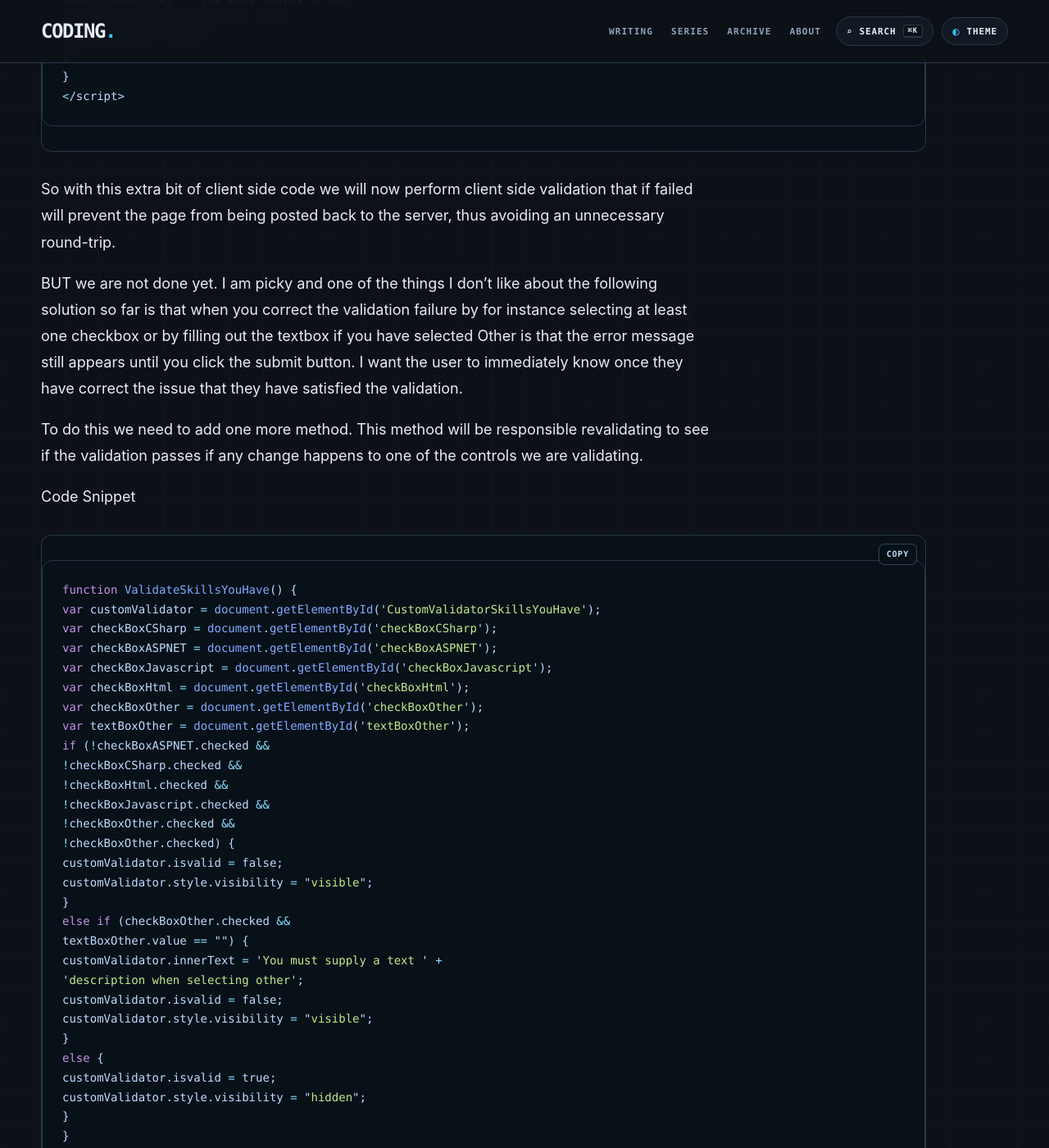
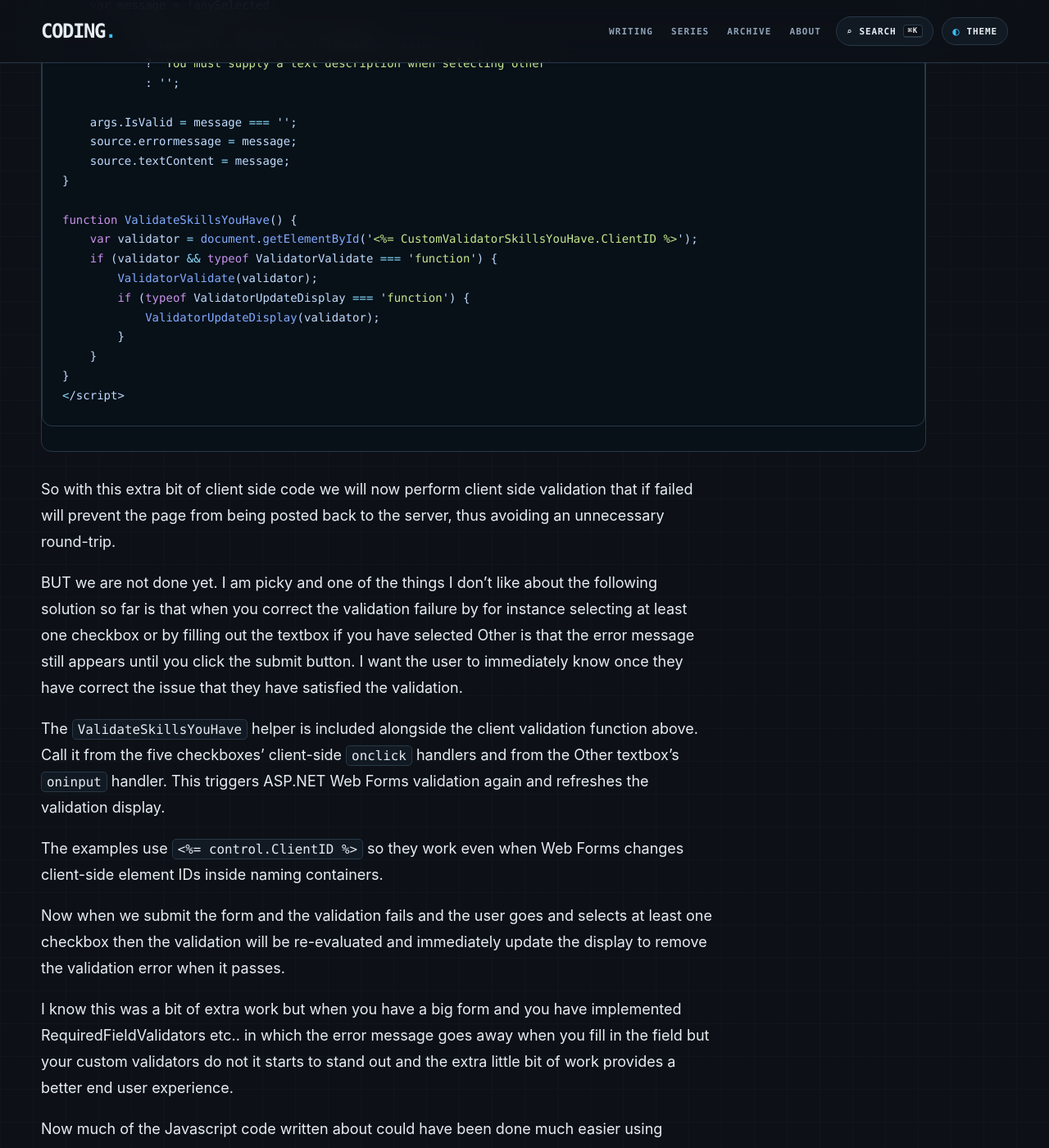
Before and after one commit to infoconex/coding-blog, a Jekyll site: the page built from post/2010/10/11/ASPNET-CustomValidator-that-validates-multiple-controls-using-both-Server-Side-and-Client-Side-scripting/index.md, in a window 1280 px wide and 1400 px high, scrolled down 4752 px. Shown: the whole window at 82% size. Built offline with Jekyll 4.4.1, drawn with Linux system fonts in a browser that asks for light colours; some of the changed text lies outside the part shown.

Commit message:
Correct Web Forms CustomValidator sample and client-side revalidation

````diff
--- a/post/2010/10/11/ASPNET-CustomValidator-that-validates-multiple-controls-using-both-Server-Side-and-Client-Side-scripting/index.md
+++ b/post/2010/10/11/ASPNET-CustomValidator-that-validates-multiple-controls-using-both-Server-Side-and-Client-Side-scripting/index.md
@@ -70,24 +72,26 @@
 
 ```csharp
 protected void CustomValidatorSkillsYouHave_ServerValidate(
-object source, ServerValidateEventArgs args)
+    object source, ServerValidateEventArgs args)
 {
-if (!this.checkBoxASPNET.Checked &&
-!this.checkBoxCSharp.Checked &&
-!this.checkBoxHtml.Checked &&
-!this.checkBoxJavascript.Checked &&
-!this.checkBoxOther.Checked)
-{
-args.IsValid = false;
-}
-else if (this.checkBoxOther.Checked &&
-string.IsNullOrEmpty(this.textBoxOther.Text.Trim()))
-{
-((CustomValidator)source)
-.ErrorMessage = @"You must supply a text
-description when selecting other";
-args.IsValid = false;
-}
+    args.IsValid = checkBoxASPNET.Checked ||
+                   checkBoxCSharp.Checked ||
+                   checkBoxHtml.Checked ||
+                   checkBoxJavascript.Checked ||
+                   checkBoxOther.Checked;
+
+    if (!args.IsValid)
+    {
+        ((CustomValidator)source).ErrorMessage =
+            "You must select at least one skill";
+    }
+    else if (checkBoxOther.Checked &&
+             string.IsNullOrEmpty(textBoxOther.Text.Trim()))
+    {
+        args.IsValid = false;
+        ((CustomValidator)source).ErrorMessage =
+            "You must supply a text description when selecting other";
+    }
 }
 ```
 
@@ -95,32 +99,42 @@
 
 However the above only happens when posted back to the server. We also want to provide some client side validation in order to prevent a post back to the server if the same type of validation fails on the client side.
 
-To do this we specify the **ClientValidationFunction** property on the CustomValidator to point to our JavaScript function to perform the client side validation. In this case I created a JavaScript function called **IsSkillsYouHaveValid** as shown below.
+To do this we specify the **ClientValidationFunction** property on the CustomValidator to point to our JavaScript function to perform the client side validation. The ASPX snippet above includes this attribute and `ValidateEmptyText`. In this case I created a JavaScript function called **IsSkillsYouHaveValid** as shown below.
 
 Code Snippet
 
 ```javascript
 <script type="text/javascript">
 function IsSkillsYouHaveValid(source, args) {
-var checkBoxCSharp = document.getElementById('checkBoxCSharp');
-var checkBoxASPNET = document.getElementById('checkBoxASPNET');
-var checkBoxJavascript = document.getElementById('checkBoxJavascript');
-var checkBoxHtml = document.getElementById('checkBoxHtml');
-var checkBoxOther = document.getElementById('checkBoxOther');
-var textBoxOther = document.getElementById('textBoxOther');
-if (!checkBoxASPNET.checked &&
-!checkBoxCSharp.checked &&
-!checkBoxHtml.checked &&
-!checkBoxJavascript.checked &&
-!checkBoxOther.checked) {
-args.IsValid = false;
+    // Use Web Forms-generated client IDs (these may include naming containers).
+    var checkBoxCSharp = document.getElementById('<%= checkBoxCSharp.ClientID %>');
+    var checkBoxASPNET = document.getElementById('<%= checkBoxASPNET.ClientID %>');
+    var checkBoxJavascript = document.getElementById('<%= checkBoxJavascript.ClientID %>');
+    var checkBoxHtml = document.getElementById('<%= checkBoxHtml.ClientID %>');
+    var checkBoxOther = document.getElementById('<%= checkBoxOther.ClientID %>');
+    var textBoxOther = document.getElementById('<%= textBoxOther.ClientID %>');
+
+    var anySelected = checkBoxCSharp.checked || checkBoxASPNET.checked ||
+        checkBoxJavascript.checked || checkBoxHtml.checked || checkBoxOther.checked;
+    var message = !anySelected
+        ? 'You must select at least one skill'
+        : checkBoxOther.checked && !textBoxOther.value.trim()
+            ? 'You must supply a text description when selecting other'
+            : '';
+
+    args.IsValid = message === '';
+    source.errormessage = message;
+    source.textContent = message;
 }
-else if (checkBoxOther.checked &&
-textBoxOther.value == "") {
-source.innerText = 'You must supply a text ' +
-'description when selecting other';
-args.IsValid = false;
-}
+
+function ValidateSkillsYouHave() {
+    var validator = document.getElementById('<%= CustomValidatorSkillsYouHave.ClientID %>');
+    if (validator && typeof ValidatorValidate === 'function') {
+        ValidatorValidate(validator);
+        if (typeof ValidatorUpdateDisplay === 'function') {
+            ValidatorUpdateDisplay(validator);
+        }
+    }
 }
 </script>
 ```
@@ -129,41 +143,11 @@
 
 BUT we are not done yet. I am picky and one of the things I don’t like about the following solution so far is that when you correct the validation failure by for instance selecting at least one checkbox or by filling out the textbox if you have selected Other is that the error message still appears until you click the submit button. I want the user to immediately know once they have correct the issue that they have satisfied the validation.
 
-To do this we need to add one more method. This method will be responsible revalidating to see if the validation passes if any change happens to one of the controls we are validating.
+The `ValidateSkillsYouHave` helper is included alongside the client validation function above. Call it from the five checkboxes’ client-side `onclick` handlers and from the Other textbox’s `oninput` handler. This triggers ASP.NET Web Forms validation again and refreshes the validation display.
 
-Code Snippet
+The examples use `<%= control.ClientID %>` so they work even when Web Forms changes client-side element IDs inside naming containers.
 
-```javascript
-function ValidateSkillsYouHave() {
-var customValidator = document.getElementById('CustomValidatorSkillsYouHave');
-var checkBoxCSharp = document.getElementById('checkBoxCSharp');
-var checkBoxASPNET = document.getElementById('checkBoxASPNET');
-var checkBoxJavascript = document.getElementById('checkBoxJavascript');
-var checkBoxHtml = document.getElementById('checkBoxHtml');
-var checkBoxOther = document.getElementById('checkBoxOther');
-var textBoxOther = document.getElementById('textBoxOther');
-if (!checkBoxASPNET.checked &&
-!checkBoxCSharp.checked &&
-!checkBoxHtml.checked &&
-!checkBoxJavascript.checked &&
-!checkBoxOther.checked &&
-!checkBoxOther.checked) {
-customValidator.isvalid = false;
-customValidator.style.visibility = "visible";
-}
-else if (checkBoxOther.checked &&
-textBoxOther.value == "") {
-customValidator.innerText = 'You must supply a text ' +
-'description when selecting other';
-customValidator.isvalid = false;
-customValidator.style.visibility = "visible";
-}
-else {
-customValidator.isvalid = true;
-customValidator.style.visibility = "hidden";
-}
-}
-```
+
 
 Now when we submit the form and the validation fails and the user goes and selects at least one checkbox then the validation will be re-evaluated and immediately update the display to remove the validation error when it passes.
 
````
Also changed, not shown: other parts of post/2010/10/11/ASPNET-CustomValidator-that-validates-multiple-controls-using-both-Server-Side-and-Client-Side-scripting/index.md (+3 -1 lines).
